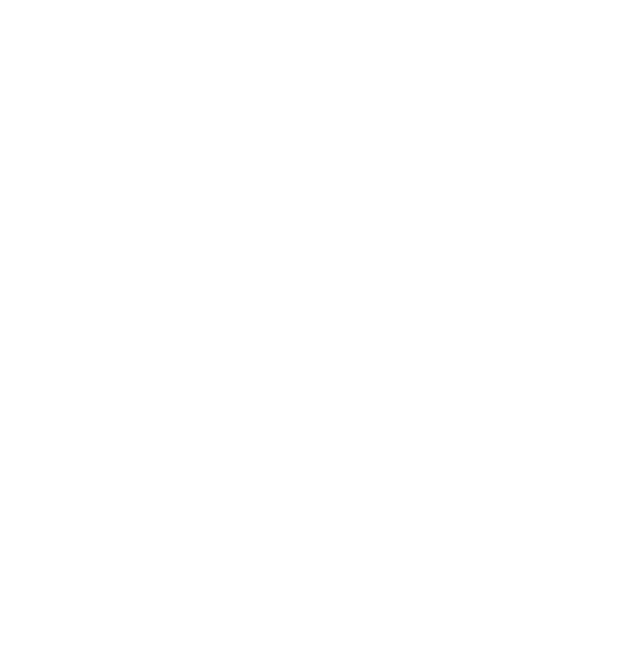
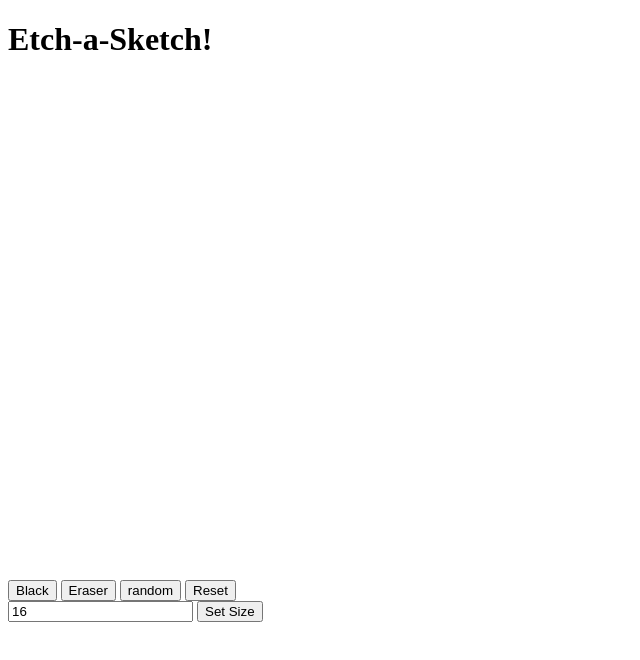
Before and after one commit to pmcmahan1/Etch-a-Sketch, a plain HTML site: page index.html in a window 1280 px wide. Shown: the whole page, without its empty margins (0-640 px from the left). Drawn offline with Linux system fonts and the light colour scheme.

Commit message:
Basic function added

```diff
--- a/index.html
+++ b/index.html
@@ -9,7 +9,24 @@
 </head>
 <body>
 
-
+<div class="container">
+    <div class="header"><h1>Etch-a-Sketch!</h1></div>
+    <div class="content">
+        <div class="game"></div>
+        <div class="buttons">
+            <button onclick="changeColor('black')">Black</button>
+            <button onclick="changeColor('white')">Eraser</button>
+            <button onclick="changeColor('random')">random</button>
+            <button onclick="reset()">Reset</button>
+        </div>
+        <input  type="text"
+                placeholder="Board Size"
+                value="16"
+                onchange="boardSize(this.value)"
+        />
+        <button>Set Size</button>
+    </div>
+</div>
 
 
 
--- a/script.js
+++ b/script.js
@@ -0,0 +1,48 @@
+let color = 'black';
+
+function createBoard(size) {
+    let game = document.querySelector('.game')
+    let squares = game.querySelectorAll('div');
+    squares.forEach(div=> div.remove());
+game.style.gridTemplateColumns = `repeat(${size} , 1fr)`;
+game.style.gridTemplateRows = `repeat(${size} , 1fr)`;
+
+
+let amount = size * size
+for (let i = 0; i< amount; i++) {
+    let square = document.createElement('div');
+    square.addEventListener('mouseover', colorTool);
+    square.style.backgroundColor = 'white';
+    game.insertAdjacentElement("beforeend", square);
+}
+}
+
+createBoard(16);
+
+function boardSize(input) {
+    if (input >=2 && input <=100) {
+    createBoard(input);
+    }
+    else {
+        console.log("Too many squares");
+    }
+}
+
+function colorTool(){
+    if(color == 'random'){
+    this.style.backgroundColor = `hsl(${Math.random() * 360}, 100%, 50%)`;
+    }
+    else {
+    this.style.backgroundColor = color;
+    }
+}
+
+function changeColor(choice) {
+    color = choice;
+}
+
+function reset(){
+    let game = document.querySelector('.game')
+    let squares = game.querySelectorAll('div');
+    squares.forEach(div=> div.style.backgroundColor = 'white');
+}
--- a/style.css
+++ b/style.css
@@ -0,0 +1,5 @@
+.game {
+    width: 500px;
+    height: 500px;
+    display: grid;
+}
```
